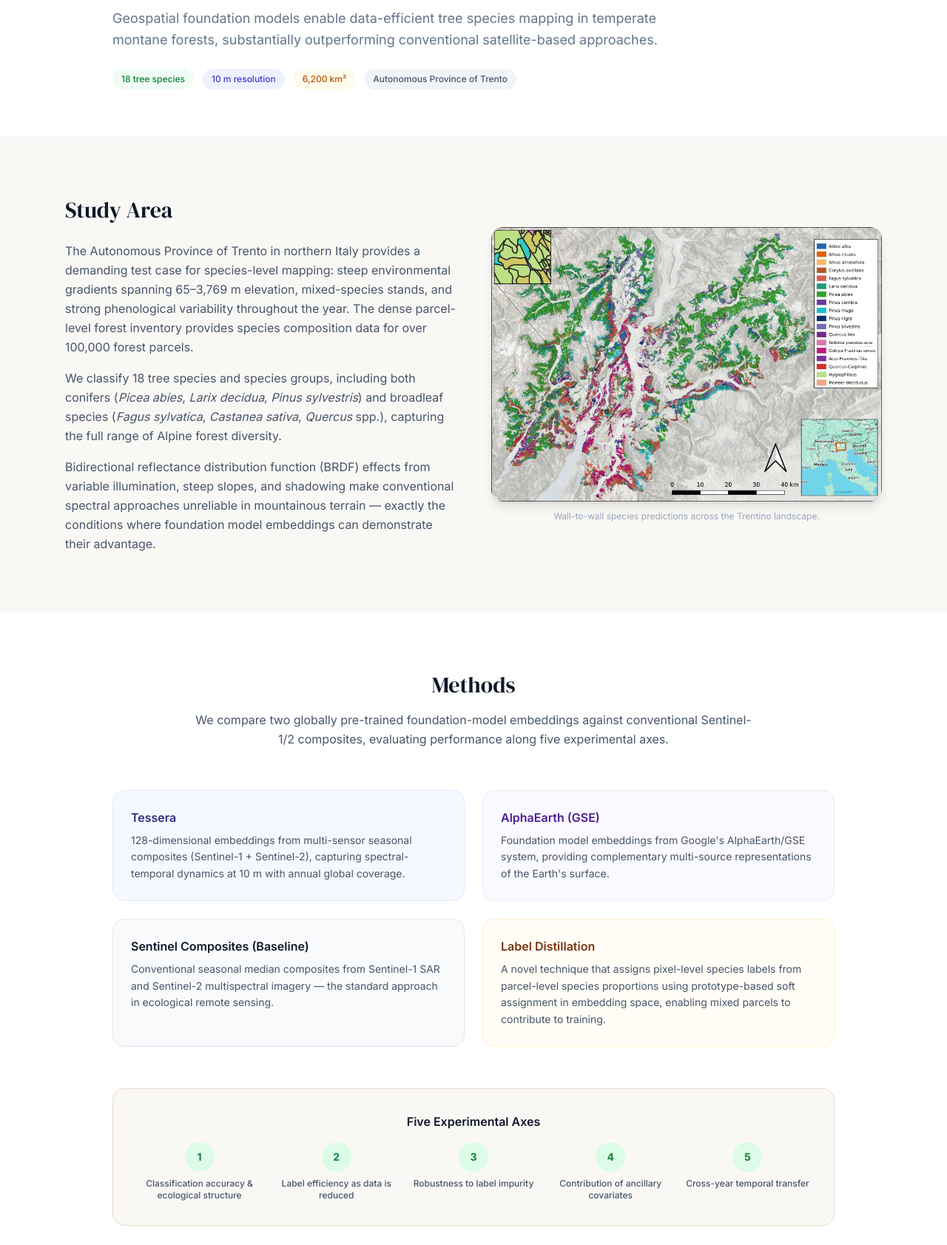
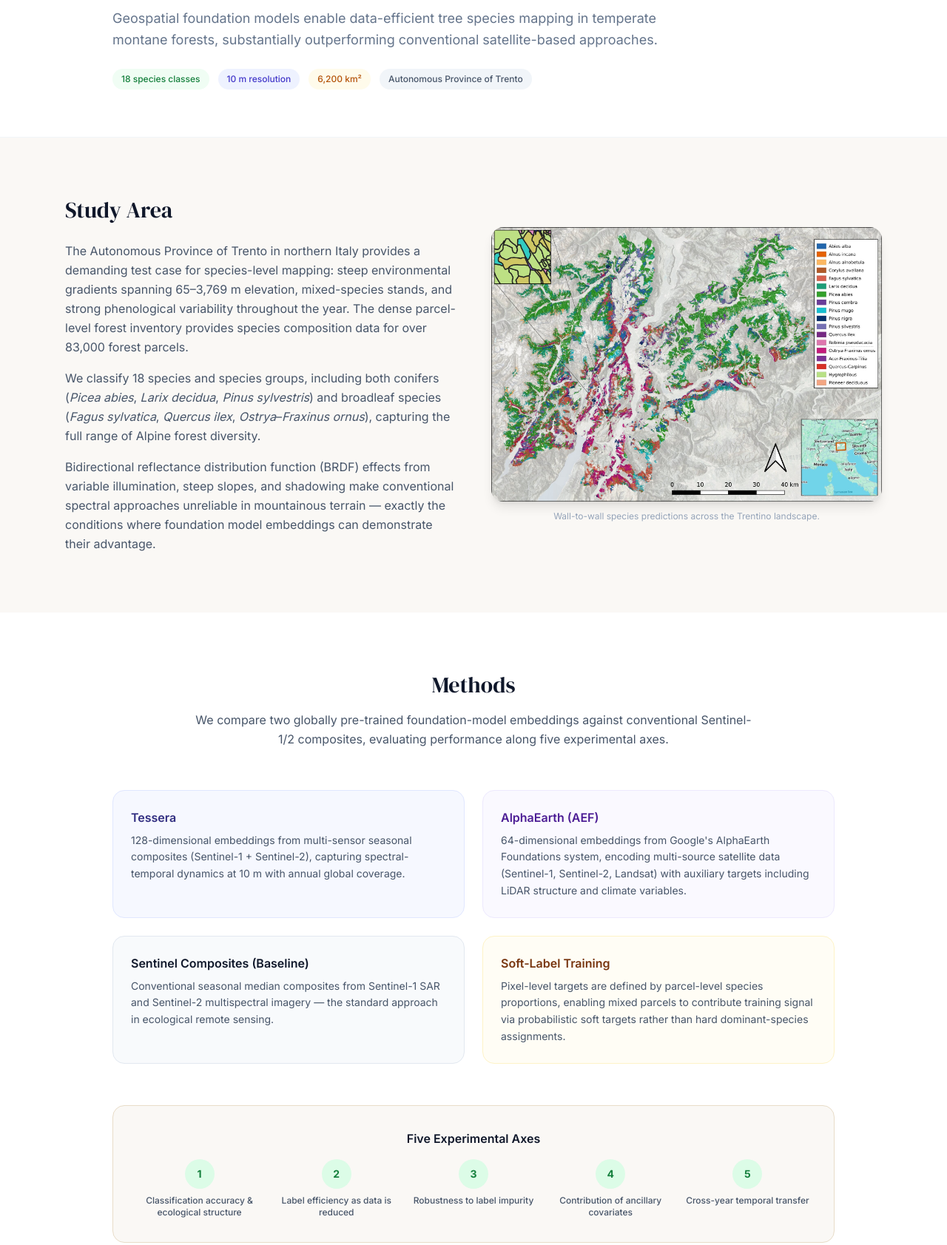
Before and after one commit to ucam-eo/habitat-mapping, a plain HTML site: page trentino.html in a window 1280 px wide. Shown: the part 250-1933 px from the top of the page at 74% size. Drawn offline with nearby package versions, Linux system fonts and the light colour scheme.

Commit message:
corrections

```diff
--- a/trentino.html
+++ b/trentino.html
@@ -77,7 +77,7 @@
         Geospatial foundation models enable data-efficient tree species mapping in temperate montane forests, substantially outperforming conventional satellite-based approaches.
       </p>
       <div class="flex flex-wrap gap-3 mt-6">
-        <span class="inline-flex items-center text-xs font-medium px-3 py-1.5 bg-forest-50 text-forest-700 rounded-full">18 tree species</span>
+        <span class="inline-flex items-center text-xs font-medium px-3 py-1.5 bg-forest-50 text-forest-700 rounded-full">18 species classes</span>
         <span class="inline-flex items-center text-xs font-medium px-3 py-1.5 bg-indigo-50 text-indigo-700 rounded-full">10 m resolution</span>
         <span class="inline-flex items-center text-xs font-medium px-3 py-1.5 bg-amber-50 text-amber-700 rounded-full">6,200 km&sup2;</span>
         <span class="inline-flex items-center text-xs font-medium px-3 py-1.5 bg-slate-100 text-slate-600 rounded-full">Autonomous Province of Trento</span>
@@ -92,10 +92,10 @@
         <div>
           <h2 class="font-display text-3xl text-slate-900 mb-6">Study Area</h2>
           <p class="text-slate-600 leading-relaxed mb-4">
-            The Autonomous Province of Trento in northern Italy provides a demanding test case for species-level mapping: steep environmental gradients spanning 65&ndash;3,769&nbsp;m elevation, mixed-species stands, and strong phenological variability throughout the year. The dense parcel-level forest inventory provides species composition data for over 100,000 forest parcels.
+            The Autonomous Province of Trento in northern Italy provides a demanding test case for species-level mapping: steep environmental gradients spanning 65&ndash;3,769&nbsp;m elevation, mixed-species stands, and strong phenological variability throughout the year. The dense parcel-level forest inventory provides species composition data for over 83,000 forest parcels.
           </p>
           <p class="text-slate-600 leading-relaxed mb-4">
-            We classify 18 tree species and species groups, including both conifers (<em>Picea abies</em>, <em>Larix decidua</em>, <em>Pinus sylvestris</em>) and broadleaf species (<em>Fagus sylvatica</em>, <em>Castanea sativa</em>, <em>Quercus</em> spp.), capturing the full range of Alpine forest diversity.
+            We classify 18 species and species groups, including both conifers (<em>Picea abies</em>, <em>Larix decidua</em>, <em>Pinus sylvestris</em>) and broadleaf species (<em>Fagus sylvatica</em>, <em>Quercus ilex</em>, <em>Ostrya</em>&ndash;<em>Fraxinus ornus</em>), capturing the full range of Alpine forest diversity.
           </p>
           <p class="text-slate-600 leading-relaxed">
             Bidirectional reflectance distribution function (BRDF) effects from variable illumination, steep slopes, and shadowing make conventional spectral approaches unreliable in mountainous terrain &mdash; exactly the conditions where foundation model embeddings can demonstrate their advantage.
@@ -125,16 +125,16 @@
           <p class="text-sm text-slate-600 leading-relaxed">128-dimensional embeddings from multi-sensor seasonal composites (Sentinel-1 + Sentinel-2), capturing spectral-temporal dynamics at 10&nbsp;m with annual global coverage.</p>
         </div>
         <div class="bg-violet-50/50 rounded-2xl p-6 border border-violet-100">
-          <h3 class="font-semibold text-violet-900 mb-2">AlphaEarth (GSE)</h3>
-          <p class="text-sm text-slate-600 leading-relaxed">Foundation model embeddings from Google's AlphaEarth/GSE system, providing complementary multi-source representations of the Earth's surface.</p>
+          <h3 class="font-semibold text-violet-900 mb-2">AlphaEarth (AEF)</h3>
+          <p class="text-sm text-slate-600 leading-relaxed">64-dimensional embeddings from Google's AlphaEarth Foundations system, encoding multi-source satellite data (Sentinel-1, Sentinel-2, Landsat) with auxiliary targets including LiDAR structure and climate variables.</p>
         </div>
         <div class="bg-slate-50 rounded-2xl p-6 border border-slate-200">
           <h3 class="font-semibold text-slate-900 mb-2">Sentinel Composites (Baseline)</h3>
           <p class="text-sm text-slate-600 leading-relaxed">Conventional seasonal median composites from Sentinel-1 SAR and Sentinel-2 multispectral imagery &mdash; the standard approach in ecological remote sensing.</p>
         </div>
         <div class="bg-amber-50/50 rounded-2xl p-6 border border-amber-100">
-          <h3 class="font-semibold text-amber-900 mb-2">Label Distillation</h3>
-          <p class="text-sm text-slate-600 leading-relaxed">A novel technique that assigns pixel-level species labels from parcel-level species proportions using prototype-based soft assignment in embedding space, enabling mixed parcels to contribute to training.</p>
+          <h3 class="font-semibold text-amber-900 mb-2">Soft-Label Training</h3>
+          <p class="text-sm text-slate-600 leading-relaxed">Pixel-level targets are defined by parcel-level species proportions, enabling mixed parcels to contribute training signal via probabilistic soft targets rather than hard dominant-species assignments.</p>
         </div>
       </div>
 
@@ -295,7 +295,7 @@
         <div class="text-center mb-8">
           <span class="text-xs font-semibold text-forest-700 tracking-widest uppercase">Output</span>
           <h3 class="font-display text-2xl text-slate-900 mt-2 mb-4">Wall-to-Wall Species Map</h3>
-          <p class="text-slate-600 max-w-3xl mx-auto">The final species-prediction map across the entire Trentino landscape at 10&nbsp;m resolution, produced using Tessera embeddings and the label distillation pipeline.</p>
+          <p class="text-slate-600 max-w-3xl mx-auto">The final species-prediction map across the entire Trentino landscape at 10&nbsp;m resolution, produced using Tessera embeddings and an MLP classifier trained with soft labels.</p>
         </div>
         <div class="bg-white rounded-2xl p-4 shadow-lg border border-slate-100">
           <img src="assets/images/trentino/map_species_web.jpg" alt="Wall-to-wall tree species map of the Trentino region" class="rounded-xl w-full fig-zoom">
```
Also changed, not shown: index.html (+2 -2 lines), publications.html (+3 -3 lines).
